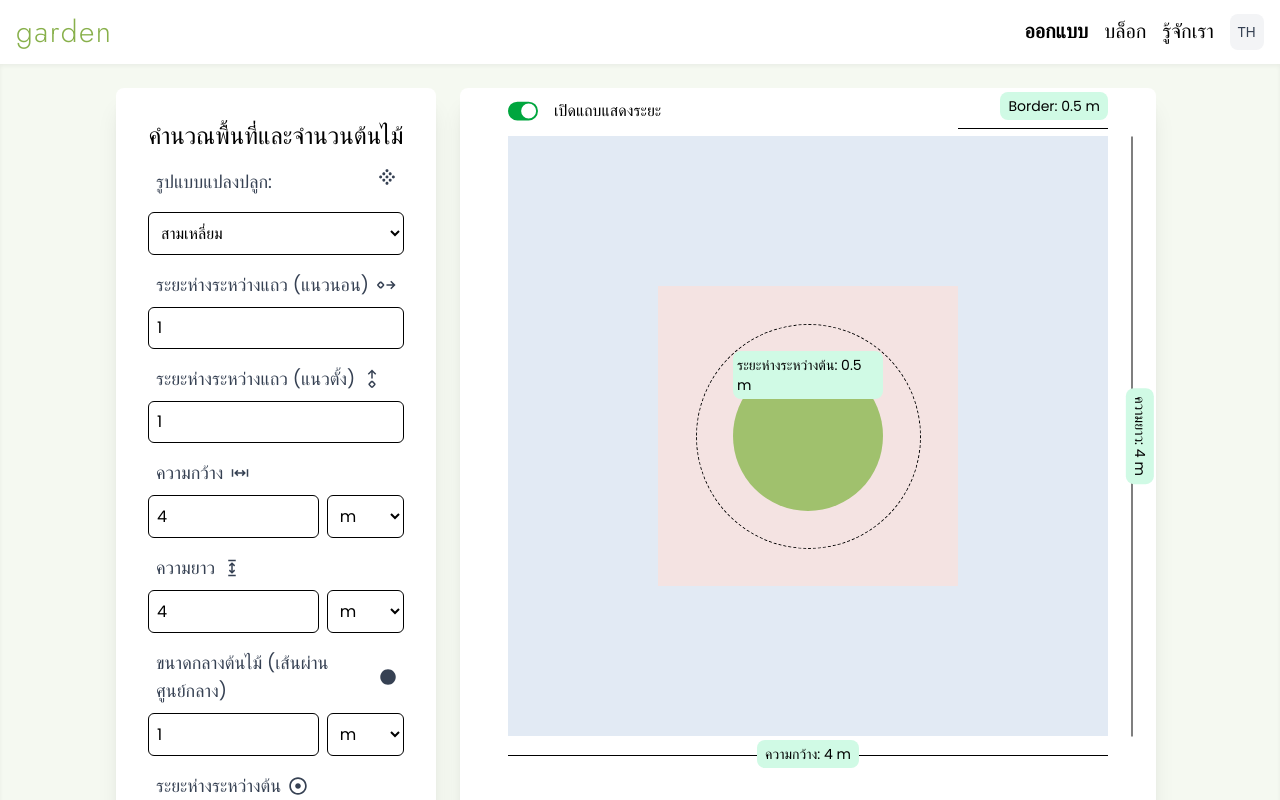
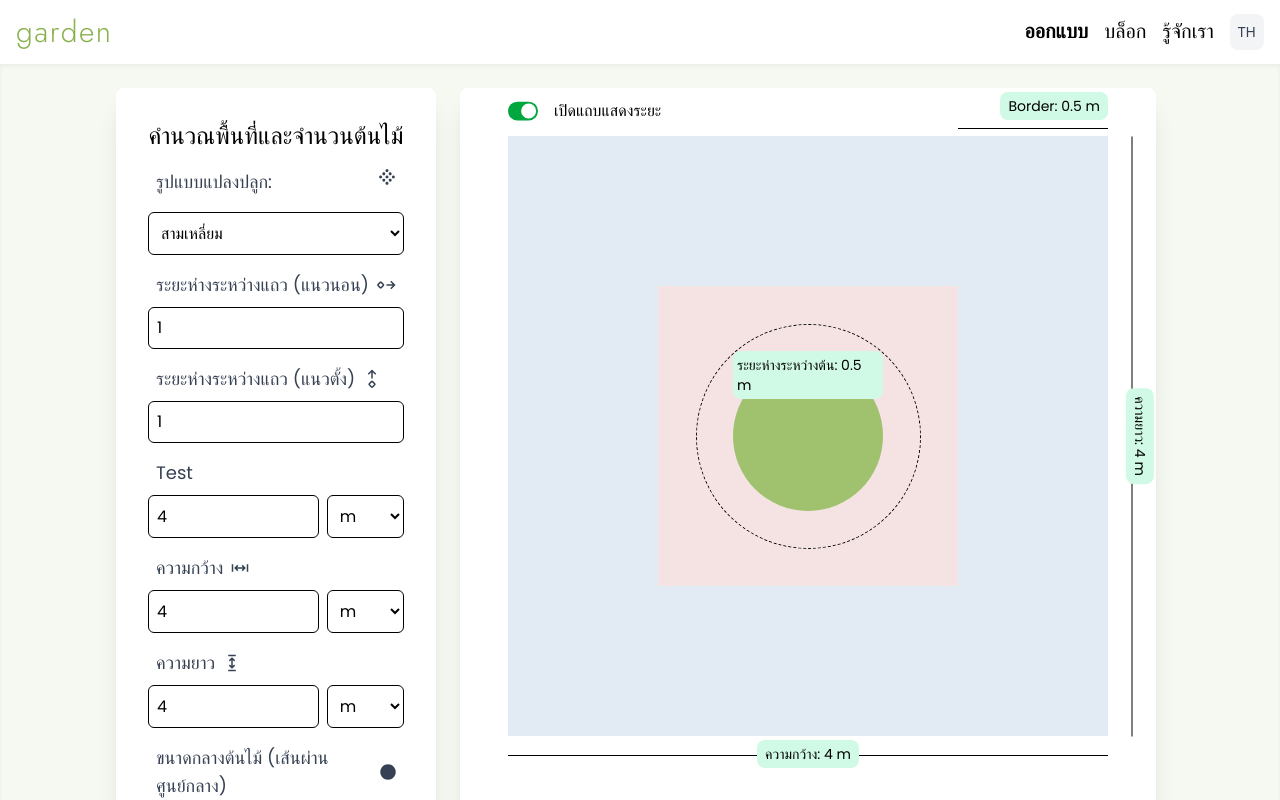
Before and after one commit to humpbackwhalee/farm-co, a React (Vite) app: page /design in a window 1280 px wide. Shown: the top 800 px of the page. Built offline with nearby package versions, Linux system fonts and the light colour scheme; what miragejs would draw is missing.

Commit message:
example - fix bug lose focus input when has value changed

```diff
--- a/src/App/pages/TheDesignPage.jsx
+++ b/src/App/pages/TheDesignPage.jsx
@@ -361,6 +361,27 @@ const PlotCalculator = ({ showDimensions, setShowDimensions }) => {
             </div>
           )}
 
+          <div className="w-full space-y-2">
+            <label className="flex flex-row items-center px-2 gap-2 text-lg font-medium text-gray-700"> Test</label>
+            <div className="flex gap-2">
+              <input
+                type="number"
+                value={dimensions['width'].value}
+                onChange={(e) => handleDimensionChange('width', e.target.value)}
+                className="w-2/3 p-2 border rounded-md focus:ring-2 focus:ring-blue-500 focus:border-blue-500"
+              />
+              <select
+                value={dimensions['width'].unit}
+                onChange={(e) => handleDimensionChange('width', dimensions['width'].value, e.target.value)}
+                className="w-20 flex-1 p-2 border rounded-md focus:ring-2 focus:ring-blue-500 focus:border-blue-500"
+              >
+                <option value="m">m</option>
+                <option value="cm">cm</option>
+                <option value="km">km</option>
+              </select>
+            </div>
+          </div>
+
           <DimensionInput label={t.gardenWidth} field="width" sign={<CgArrowsShrinkH className="text-lg" min="1" />} />
           <DimensionInput label={t.gardenHeight} field="height" sign={<CgArrowsShrinkH className="text-lg rotate-90" min="1" />} />
           <DimensionInput label={t.plantDiameter} field="plantDiameter" sign={<FaCircle className="text-lg" min="1" />} />
```
